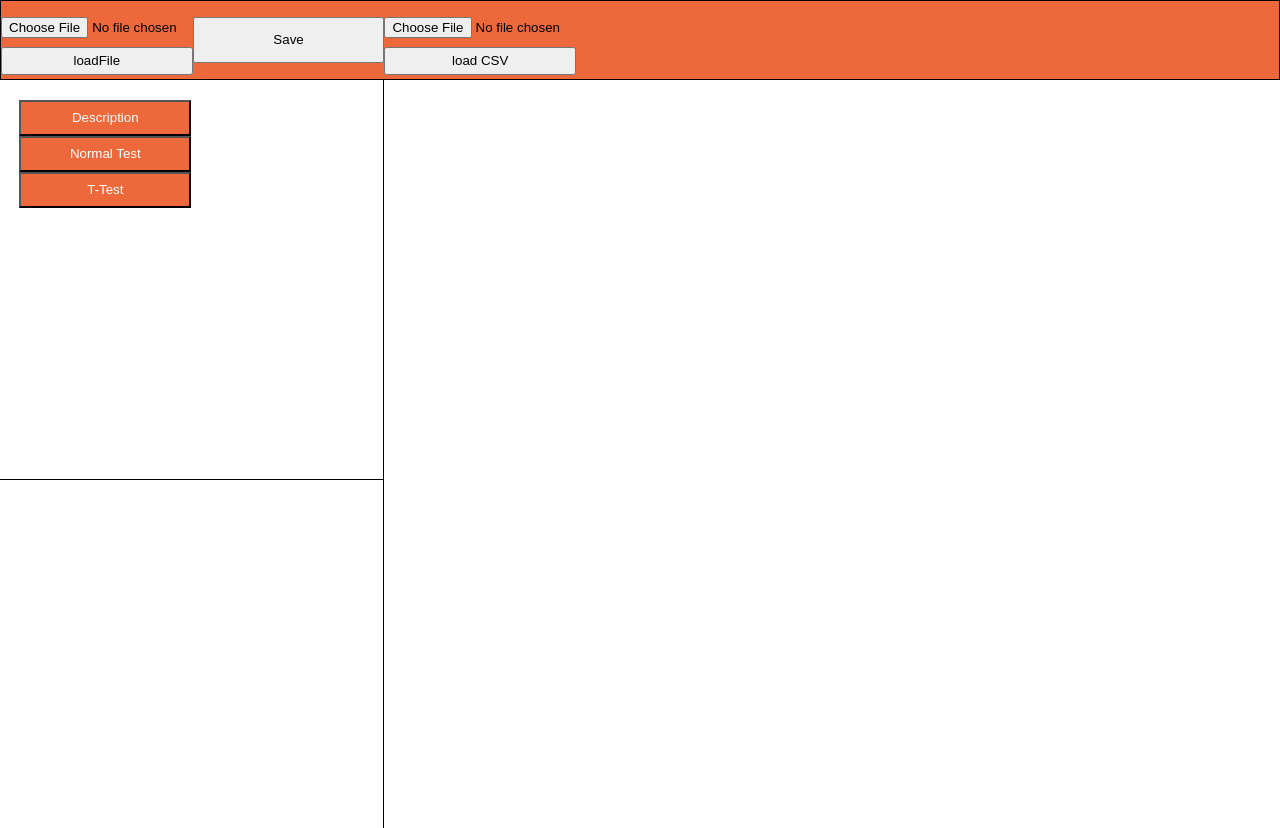
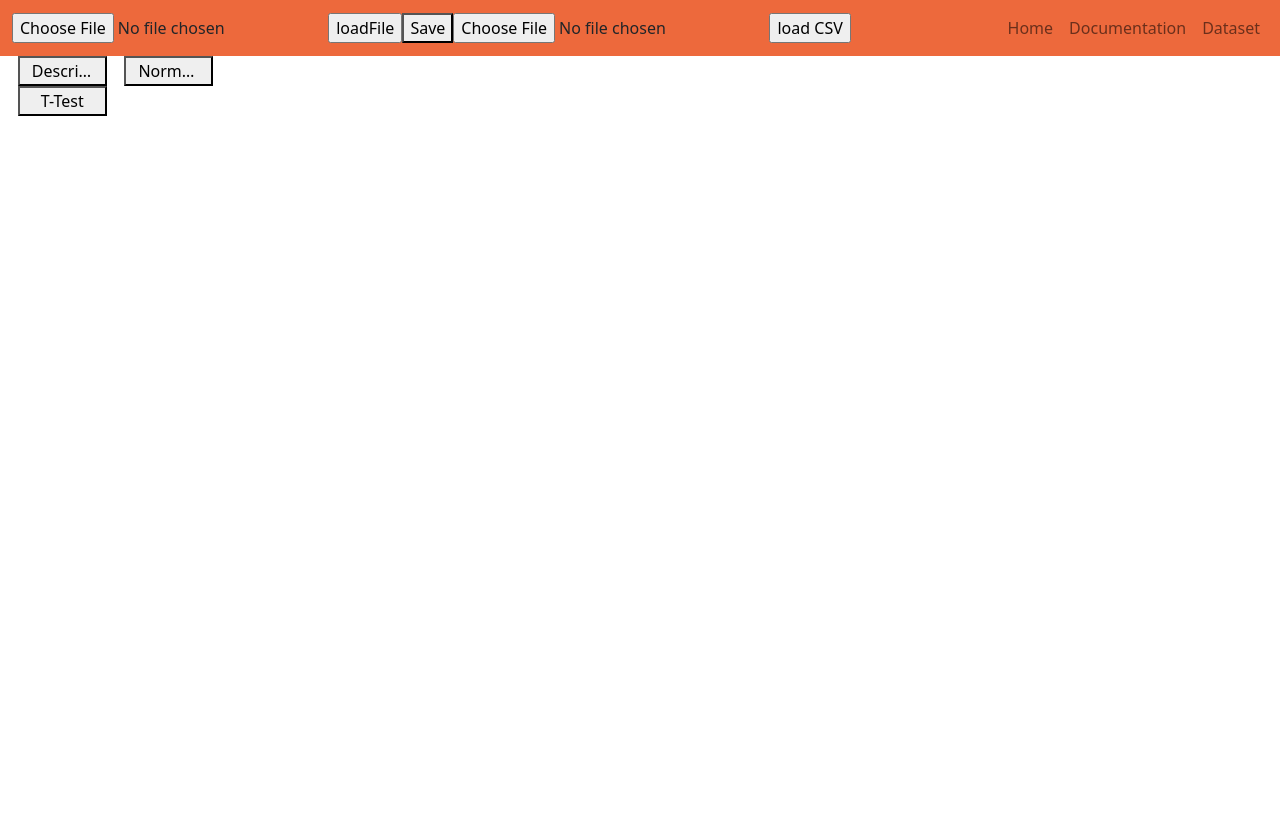
Before and after one commit to SanderBos1/webAppPyStat, a Flask app: page / in a window 1280 px wide. After the commit the page ends 116 px from the top, so only its background shows below. Run offline with Flask 3, Linux system fonts and the light colour scheme; some libraries are stand-ins or nearby versions.

Commit message:
Bootstrap integration
Instead of custom css, replaced it with bootstrap. Changed classes + HTML acordingly

```diff
--- a/header/static/styles/header.css
+++ b/header/static/styles/header.css
@@ -1,30 +1,8 @@
-.header{
-    height:10%;
-    width:100%;
+.navbar{
     background-color: var(--main-orange-color);
-    border: 1px solid black;
-    position: fixed;
-    z-index:100;
+}
+
+.widgetTop{
+    background-color: var(--main-orange-color);
 
 }
-
-.content{
-    width: 100%;
-    height:90%;
-}
-
-.headerUL{
-    width:100%;
-    height:100%;
-}
-.headerLi{
-    float: left;
-    width:15%;
-    height:100%;
-}
-
-.headerInteraction{
-    top:20%;
-    width:100%;
-    height:60%
-}
--- /dev/null
+++ b/header/templates/documentation.html
@@ -0,0 +1,4 @@
+{% extends "header.html" %}
+{% block content %}
+    <h1>Documentation</h1>
+{% endblock %}
--- a/header/templates/header.html
+++ b/header/templates/header.html
@@ -1,6 +1,10 @@
 <!DOCTYPE html>
 <html>
     <head>
+        <title>pyStat</title>
+
+        <link href="https://cdn.jsdelivr.net/npm/bootstrap@5.0.2/dist/css/bootstrap.min.css" rel="stylesheet" integrity="sha384-EVSTQN3/azprG1Anm3QDgpJLIm9Nao0Yz1ztcQTwFspd3yD65VohhpuuCOmLASjC" crossorigin="anonymous">
+
         <script src="//ajax.googleapis.com/ajax/libs/jquery/1.9.1/jquery.min.js"></script>
         <link rel="stylesheet" type="text/css" href="{{url_for('headerBP.static',filename='styles/header.css')}}">
         <link rel="stylesheet" type="text/css" href="{{url_for('static',filename='styles/standards.css')}}">
@@ -11,18 +15,20 @@
         {% endblock %}
     </head>
     <body>
-        <div class="header">
-            <ul class="noPointUl flex headerUL">
-            <li class="headerLi">
-                <form class="headerInteraction" id="loadFile", method="POST" enctype="multipart/form-data" action="/loadData">
+        <nav class="navbar sticky-top navbar-expand-lg navbar-light">
+            <div class="container-fluid">
+                <div class="collapse navbar-collapse" id="navbarCollapse">
+                <ul class="navbar-nav ">
+                <li class="nav-item">
+                    <form  id="loadFile", method="POST" enctype="multipart/form-data" action="/loadData">
                         <input  type="file" id="myFile" name="filename" accept=".pyStat">
-                    <input class="headerInteraction" type="submit" value="loadFile">
+                        <input  type="submit" value="loadFile">
                     </form>
                 </li>
-        <li class="headerLi">
+                <li class="nav-item">
                     <a href="{{url_for('headerBP.savePytest')}}"><button class="headerInteraction">Save</button></a>
                 </li>
-    <li class="headerLi">
+                <li class="nav-item">
                     <form class="headerInteraction" id="csvUpload", method="POST" enctype="multipart/form-data" action="/loadCSV">
                         <input type="file" id="myFile" name="filename" accept=".csv">
                         <input class="headerInteraction" type="submit", value="load CSV">
@@ -30,8 +36,17 @@
                 </li>
             </ul>
             </div>
+            <div class="navbar-nav">
+                <ul class="navbar-nav">
+                <li class="nav-item"><a class="nav-link" href="/">Home</a></li>
+                <li class="nav-item"><a class="nav-link" href="/documentation">Documentation</a></li>
+                <li class="nav-item"><a class="nav-link" href="/showDataset">Dataset</a></li>
+            </ul>
+        </div>
+            </div>
+        </nav>
 
-    <div class="content flex">
+    <div class="container-fluid">
     {% block content %}
     {% endblock %}
     </div>
@@ -39,6 +54,7 @@
 </body>
 
 <script src="{{url_for('headerBP.static',filename='scripts/header.js')}}"></script>
+<script src="https://cdn.jsdelivr.net/npm/bootstrap@5.0.2/dist/js/bootstrap.bundle.min.js" integrity="sha384-MrcW6ZMFYlzcLA8Nl+NtUVF0sA7MsXsP1UyJoMp4YLEuNSfAP+JcXn/tWtIaxVXM" crossorigin="anonymous"></script>
 
 {% block scripts%}
 {% endblock%}
--- a/static/scripts/customWidgets.js
+++ b/static/scripts/customWidgets.js
@@ -10,11 +10,12 @@ class descriptiveWidget extends HTMLElement {
         this.render();
     }
     render(){
-        var template = "<div class='widgetTop flex'> <button class='moveButton' onclick ='moveOrder(this, -1)' + >&#8595;</button> <button class='moveButton' onclick ='moveOrder(this,1)' + >&#8593;</button>";
-        template += "<button class='widgetDelete' onclick =deleteWidget(this," + "'.descriptiveWidget')" + ">X</button> </div>";
-    	template +=  "<div class='widgetContent flex'> <div class='columnDrop' ondrop='columnDropDescriptive(event)' ondragover='allowDrop(event)'><p> Drag column </p></div>";
-        template += "<table class='descriptiveTable'><tr><th>Mean</th><th>Median</th><th>Mode</th><th>Variance</th><th>Standard Deviation</th><th>Count</th></tr>"
-        template+= "<tr><td class='descriptiveAnswer'>0</td><td class='descriptiveAnswer'>0</td><td class='descriptiveAnswer'>0</td><td class='descriptiveAnswer'>0</td><td class='descriptiveAnswer'>0</td><td class='descriptiveAnswer'>0</td></tr></table></<div>"
+        var template = "<div class='col-12'><div class='row widgetTop'>  <button class='col-1 moveButton' onclick ='moveOrder(this, -1)' + >&#8595;</button>"
+        template += "<button class=' col-1 moveButton' onclick ='moveOrder(this,1)' + >&#8593;</button>";
+        template += "<button class='col-1 offset-9 widgetDelete' onclick =deleteWidget(this," + "'.descriptiveWidget')" + ">X</button> </div>";
+    	template +=  "<div class='row'> <div class='col-2 columnDrop' ondrop='columnDropDescriptive(event)' ondragover='allowDrop(event)'><p> Drag column </p></div>";
+        template += "<table class='col-10 descriptiveTable'><tr><th>Mean</th><th>Median</th><th>Mode</th><th>Variance</th><th>Standard Deviation</th><th>Count</th></tr>"
+        template+= "<tr><td class='descriptiveAnswer'>0</td><td class='descriptiveAnswer'>0</td><td class='descriptiveAnswer'>0</td><td class='descriptiveAnswer'>0</td><td class='descriptiveAnswer'>0</td><td class='descriptiveAnswer'>0</td></tr></table></<div></div>"
         this.innerHTML = template;
     }
 }
@@ -34,12 +35,12 @@ class normalityWidget extends HTMLElement {
         this.render();
     }
     render(){
-    	var template = "<div class='widgetTop flex'> <button class='moveButton' onclick ='moveOrder(this, -1)'>&#8595;</button> <button class='moveButton' onclick ='moveOrder(this, 1)' + >&#8593;</button>";
-        template += "<button class='widgetDelete' onclick =deleteWidget(this," + "'.normalityWidget')" + ">X</button> </div>";
-        template +=  "<div class='widgetContent flex'> <div class='normalityDrop' ondrop='columnDropNormality(event)' ondragover='allowDrop(event)'><p> Drag column </p></div>";
-        template+= "<div class='normalityResults'><div class='normalImageHolder'></div></<div>"
-        template += "<table class='normalityTable'><tr><th>PValue</th><th>Statistic</th></tr>";
-        template+= "<tr><td class='normalityAnswer'>0</td><td class='normalityAnswer'>0</td></tr></table></div>";
+    	var template = "<div class='col-12'><div class='row widgetTop'> <button class='col-1 moveButton' onclick ='moveOrder(this, -1)'>&#8595;</button> <button class='col-1 moveButton' onclick ='moveOrder(this, 1)' + >&#8593;</button>";
+        template += "<button class='col-1 offset-9 widgetDelete' onclick =deleteWidget(this," + "'.normalityWidget')" + ">X</button> </div>";
+        template +=  "<div class='row '> <div class='col-2 normalityDrop' ondrop='columnDropNormality(event)' ondragover='allowDrop(event)'><p> Drag column </p></div>";
+        template+= "<div class='col-8 normalImageHolder'></<div></div> <div class='row'> "
+        template += "<table class='col-5 offset-3 normalityTable'><tr><th>PValue</th><th>Statistic</th></tr>";
+        template+= "<tr><td class='normalityAnswer'>0</td><td class='normalityAnswer'>0</td></tr></table></div></div>";
         this.innerHTML = template;
     }
 }
@@ -59,13 +60,15 @@ class ttestWidget extends HTMLElement {
         this.render();
     }
     render(){
-        var template = "<div class='widgetTop flex'> <button class='moveButton' onclick ='moveOrder(this, -1)' + >&#8595;</button> <button class='moveButton' onclick ='moveOrder(this, 1)' + >&#8593;</button>";
-        template += "<button class='widgetDelete' onclick =deleteWidget(this," + "'.ttestWidget')" + ">X</button></div>";
-    	template +=  "<div class='widgetContent flex'> <div class='ttestDrops'> <div class='ttestDrop' ondrop='columnDropTTest(event)' ondragover='allowDrop(event)'><p> Drag column </p></div>";
-        template += "<div class='ttestDrop' ondrop='columnDropTTest(event)' ondragover='allowDrop(event)'><p> Drag column </p></div></div>";
-        template+= "<div class='ttestResults'><div class='ttestImageHolder'></div></<div>"
-        template += "<table class='ttestTable'><tr><th>PValue</th><th>Test Statistic</th></tr>"
-        template+= "<tr><td class='ttestAnswer'>0</td><td class='ttestAnswer'>0</td></tr></table> </<div></div>"
+        var template = "<div class='col-12'><div class='row widgetTop '> <button class='col-1 moveButton' onclick ='moveOrder(this, -1)' + >&#8595;</button> <button class='col-1 moveButton' onclick ='moveOrder(this, 1)' + >&#8593;</button>";
+        template += "<button class='col-1 offset-9 widgetDelete' onclick =deleteWidget(this," + "'.ttestWidget')" + ">X</button></div></div>";
+    	template +=  "<div class='row '> <div class='col-2 ttestDrops'> <div class='ttestDrop' ondrop='columnDropTTest(event)' ondragover='allowDrop(event)'><p> Drag column </p></div>"
+        template += "<div class='ttestDrop' ondrop='columnDropTTest(event)' ondragover='allowDrop(event)'><p> Drag column </p></div>";
+        template += "<p > Equal var? </p>";
+        template += "<select class =' ttestIddChoice'><option value='True'>True</option><option value='False'>False</option></select></div><div class='col-8 ttestImageHolder'></div></div>";
+        template+= "<div class='row '> <button class='col-2 calculateTTest' onclick='ttestCalculation(this)'>Calculate</button>"
+        template += "<table class='col-9 ttestTable'><tr><th>PValue</th><th>Test Statistic</th></tr>"
+        template+= "<tr><td class='ttestAnswer'>0</td><td class='ttestAnswer'>0</td></tr></table> </<div> </div></div>"
         this.innerHTML = template;
     }
 }
--- a/static/styles/standards.css
+++ b/static/styles/standards.css
@@ -7,40 +7,3 @@
     --main-hover-color: #F0F0F0;
     --main-error-red: red;
 }
-
-html{
-    width: 100%;
-    height: 100%;
-}
-
-body {
-    width: 100%;
-    height: 100%;
-    font-family: 'Roboto', sans-serif;
-
-}
-
-* {
-    position:relative;
-    margin: 0;
-    padding: 0;
-    box-sizing: border-box;
-}
-
-.flex {
-    display: flex;
-    flex-flow: row wrap;
-    justify-content: flex-start;
-}
-
-.noPointUl{
-    list-style-type: none;
-}
-
-.standard_img {
-    position: relative;
-    width: 100%;
-    height: 100%;
-    object-fit: fill;
-
-}
--- a/userCanvas/static/styles/userCanvas.css
+++ /dev/null
@@ -1,194 +0,0 @@
-.userInteraction{
-    position: fixed;
-    top:10%;
-    width:30%;
-    height:100%;
-    flex-flow: column wrap;
-}
-
-.topLeft{
-    width:100%;
-    height:50%;
-    border-right: 1px solid black;
-    border-bottom: 1px solid black;
-}
-
-.buttonHolder{
-    width:90%;
-    top:5%;
-    left: 5%;
-    height:90%;
-    flex-flow: column wrap;
-
-}
-
-.functionButton{
-    width:50%;
-    height:10%;
-    background-color:  var(--main-orange-color);
-    color: var(--main-text-color)
-
-}
-
-.columns{
-    position:absolute;
-    top:50%;
-    width:100%;
-    height:50%;
-    border-right: 1px solid black;
-    border-bottom: 1px solid black;
-}
-
-.columnHolder{
-    width:90%;
-    top:5%;
-    left:5%;
-    height:90%;
-    flex-flow: column wrap;
-}
-
-.columnText{
-    border: 1px solid black;
-    background-color:  var(--main-orange-color);
-    width: 50%;
-    height: 6%;
-    text-align:center;
-    color: var(--main-text-color)
-
-
-}
-#userCanvas{
-    top:15%;
-    left:30%;
-    width:70%;
-    min-height:95%;
-    align-content: flex-start
-
-
-}
-
-.widget{
-    width:100%;
-    border-bottom: 1px solid black;
-
-}
-
-.widgetTop{
-    width:100%;
-    height:10%;
-    background-color:  var(--main-orange-color);
-    border: 1px solid black;
-}
-
-.moveButton{
-    width:10%;
-    height:100%;
-    background-color:  var(--main-orange-color);
-    border: none;
-}
-
-.widgetContent{
-    left:5%;
-    width:100%;
-    height:85%;
-    text-align: center;
-}
-
-
-.widgetDelete{
-    height:100%;
-    width: 5%;
-    margin-left: auto;
-    background-color: var(--main-error-red);
-    border:none
-
-}
-
-/* descriptive widget */
-.descriptiveWidget{
-    height:25%;
-}
-
-.columnDrop{
-    width:15%;
-    top:10%;
-    height:25%;
-    border: 1px solid black;
-    text-align: center;
-    margin-right:2%;
-    color: var(--main-text-color);
-    background-color:  var(--main-orange-color);
-}
-
-/* normality widget */
-.normalityWidget{
-    height:40%;
-}
-
-.normalityDrop{
-    top: 5%;
-    width:15%;
-    height:20%;
-    border: 1px solid black;
-    text-align: center;
-    margin-right:2%;
-    color: var(--main-text-color);
-    background-color:  var(--main-orange-color);
-}
-
-.normalityResults{
-    width:75%;
-    height:100%;
-}
-
-.normalImageHolder{
-    top: 5%;
-    width:75%;
-    height:70%;
-    border: 1px solid black;
-}
-.normalityTable{
-    width:75%;
-    height:30%;
-}
-
-/* ttest widget */
-.ttestWidget{
-    width:100%;
-    height:40%;
-}
-.ttestDrops{
-    height:20%;
-    width:20%;
-    border: 1px solid black;
-}
-
-.ttestDrop{
-    height:50%;
-    width:100%;
-    border-bottom: 1px solid black;
-    color: var(--main-text-color);
-    background-color:  var(--main-orange-color);
-}
-
-.ttestResults{
-    left:5%;
-    width:75%;
-    height:100%;
-}
-.ttestTable{
-    width:90%;
-    height:30%;
-}
-
-.ttestImageHolder{
-    width:90%;
-    height:70%;
-    border: 1px solid black;
-}
-
-
-.descriptiveTable{
-    width:80%;
-    height:100%;
-}
--- a/userCanvas/templates/userCanvas.html
+++ b/userCanvas/templates/userCanvas.html
@@ -5,27 +5,28 @@
 {% endblock %}
 
 {% block content %}
-<div class="userInteraction flex">
-    <div class="topLeft">
-        <div class="buttonHolder flex">
-            <button class="functionButton" id="addDescription">Description</button>
-            <button class="functionButton" id="addMean">Normal Test</button>
-            <button class="functionButton"id="addTTest">T-Test</button>
+<div class="row">
+    <div class="col-3 col-lg-2 position-fixed">
+        <div class="row">
+            <button class="col-5 offset-1 text-truncate functionButton" id="addDescription">Description</button>
+            <button class="col-5 offset-1 text-truncate functionButton" id="addMean">Normal Test</button>
+            <button class="col-5 offset-1 text-truncate functionButton"id="addTTest">T-Test</button>
         </div>
-    </div>
-    <div class="columns">
-        <div class="columnHolder">
+        <div class="row">
+            <div class="col-12 text-truncate">
                 {%if columns %}
                 {% for column in columns%}
-        <p class= "columnText" draggable="true" ondragstart="drag(event)">{{column}}</p>
+                    <p draggable="true" ondragstart="drag(event)">{{column}}</p>
                 {% endfor %}
                 {%endif%}
             </div>
         </div>
         </div>
-    <div class="flex" id="userCanvas">
+    <div class="col-9  col-lg-10 offset-lg-2 offset-3 " id="userCanvas">
 
     </div>
+
+
 {% endblock %}
 
 
```
Also changed, not shown: header/header.py (+14 -0 lines), header/templates/dataset.html (added, +8 -0 lines), statFunctions/statTests.py (+12 -6 lines), userCanvas/static/scripts/statFunctions.js (+25 -13 lines), userCanvas/userCanvas.py (+5 -4 lines), readme.md (added), 2 other files. Lines whose indentation alone changed are shown as unchanged.
